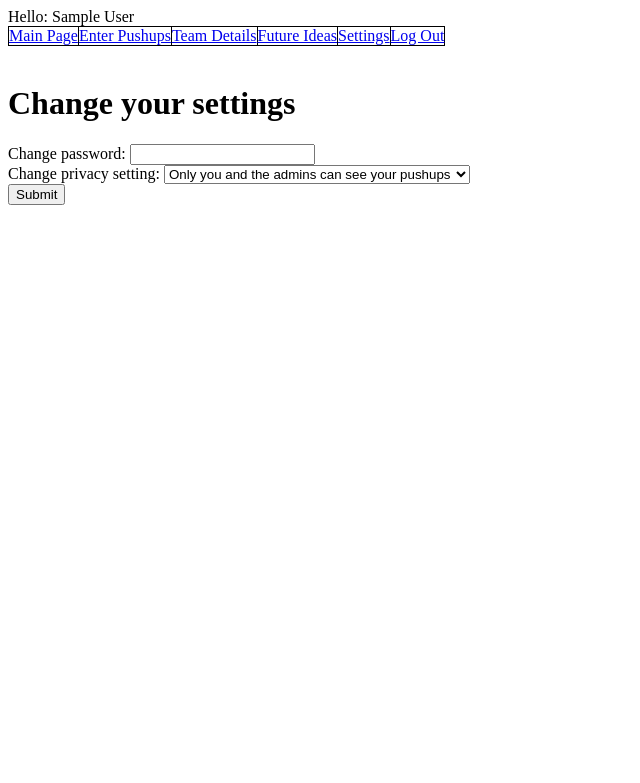
After one commit to sting-ray/pushup, a PHP site: page /settings.php in a window 1280 px wide. The commit adds this page. Shown: the top 783 px of the page, without its empty margins (0-640 px from the left). Run offline with PHP 8.4, Linux system fonts and the light colour scheme; the visitor is signed in with stand-in values (Sample User, id 1); data that the repository does not hold is empty.

Commit message:
Added Settings page

```diff
--- a/future.php
+++ b/future.php
@@ -18,4 +18,6 @@ Ability to join a team straight away from registration page - YenPeng<br>
 <i>Looking at ways to improve this.  Want to vet all new players, but agree signup need to be streamlined more</i><p>
 
 Random bomb tile.  When you land on a tile, it is revelead to be a bomb and sends you back to the start. - Andy<br>
-<i>Should be easier to program.  However back to start is a little harsh.  Maybe a random trap tile that means you need to do more pushups than exptected to move on.</i>
+<i>Should be easier to program.  However back to start is a little harsh.  Maybe a random trap tile that means you need to do more pushups than exptected to move on.</i><p>
+
+Better explanation of what the rules of the competition are, what the aim of the game is etc.  Make this clear on the main page - Hana<br>
--- a/header.inc.php
+++ b/header.inc.php
@@ -22,10 +22,14 @@ define("playerTeamId", $_SESSION["pushup_team"]);
 <html>
 <head>
 <style>
+
 table {
     border: 1px solid black;
+    border-spacing: 0px;
+    border-collapse: collapse;
 }
 td {
+    padding: 0px;
     border: 1px solid black;
     //height:50px;
     //width:50px;
@@ -43,5 +47,6 @@ echo "Hello: ".playerName."<br>";
     <td><a href='pushup.php'>Enter Pushups</a></td>
     <td><a href='team.php'>Team Details</a></td>
     <td><a href='future.php'>Future Ideas</a></td>
+    <td><a href='settings.php'>Settings</a></td>
     <td><a href='logout.php'>Log Out</a></td>
 </tr></table><br>
--- a/main.php
+++ b/main.php
@@ -66,7 +66,7 @@ while ($row = $queryResult->fetch_assoc()) {
             echo " and ".$row["KNEE"]." Pushups from the Knees";
         }
         else {
-            $row["KNEE"]." Pushups from the Knees";
+            echo $row["KNEE"]." Pushups from the Knees";
         }
     }
     if ($row["WALL"] > 0) {
--- /dev/null
+++ b/settings.php
@@ -0,0 +1,41 @@
+<?php
+
+include "header.inc.php";
+include "database.inc.php";
+
+$conn = new mysqli(db_host, db_user, db_password, db_name);
+$privacy = $conn->query("SELECT PRIVACY FROM USER WHERE ID=".playerId)->fetch_object()->PRIVACY;
+if ($_SERVER["REQUEST_METHOD"] == "POST") {
+    $sql = "UPDATE USER SET ";
+    if (!empty($_POST["password"])) {
+        $password = makePassword($_POST["password"]);
+        $sql .= "PASSWORD='$password'";
+        echo "Password Updated<br>";
+    }
+    if(!empty($_POST["privacy"])) {
+        $privacy = fixInput($_POST["privacy"]);
+        if (!empty($password)) {
+            $sql .= ", ";
+        }
+        $sql .= "PRIVACY='$privacy'";
+        echo "Privacy Updated<br>";
+    }
+    $sql .= "WHERE ID=".playerId;
+    $conn->query($sql);
+}
+
+
+?>
+
+<h1>Change your settings</h1><p>
+<form action='settings.php' method='post'>
+Change password: <input type='password' name='password'><br>
+Change privacy setting: <select name='privacy'>
+    <option value='1' id='1'>Only you and the admins can see your pushups</option>
+    <option value='2' id='2'>Pushups visible to your team leader and admins</option>
+    <option value='3' id='3'>Pushups visible to your entire team and admins</option>
+    <option value='4' id='4'>Pushups visible to everybody in the competition</option>
+</select><br>
+<input type='submit'></form><p>
+
+<?php echo "<script>document.getElementById('$privacy').selected = 'true'</script>";
```
Also changed, not shown: team.class.php (+5 -5 lines).
